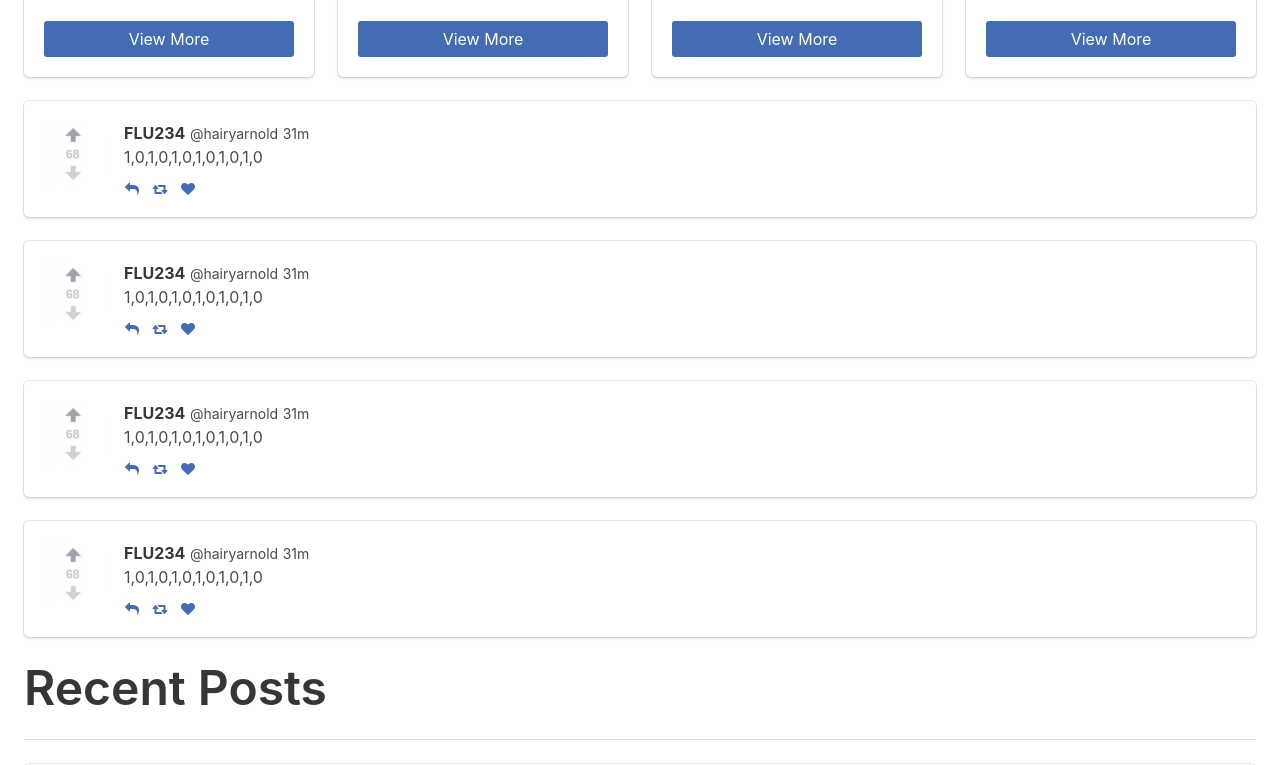
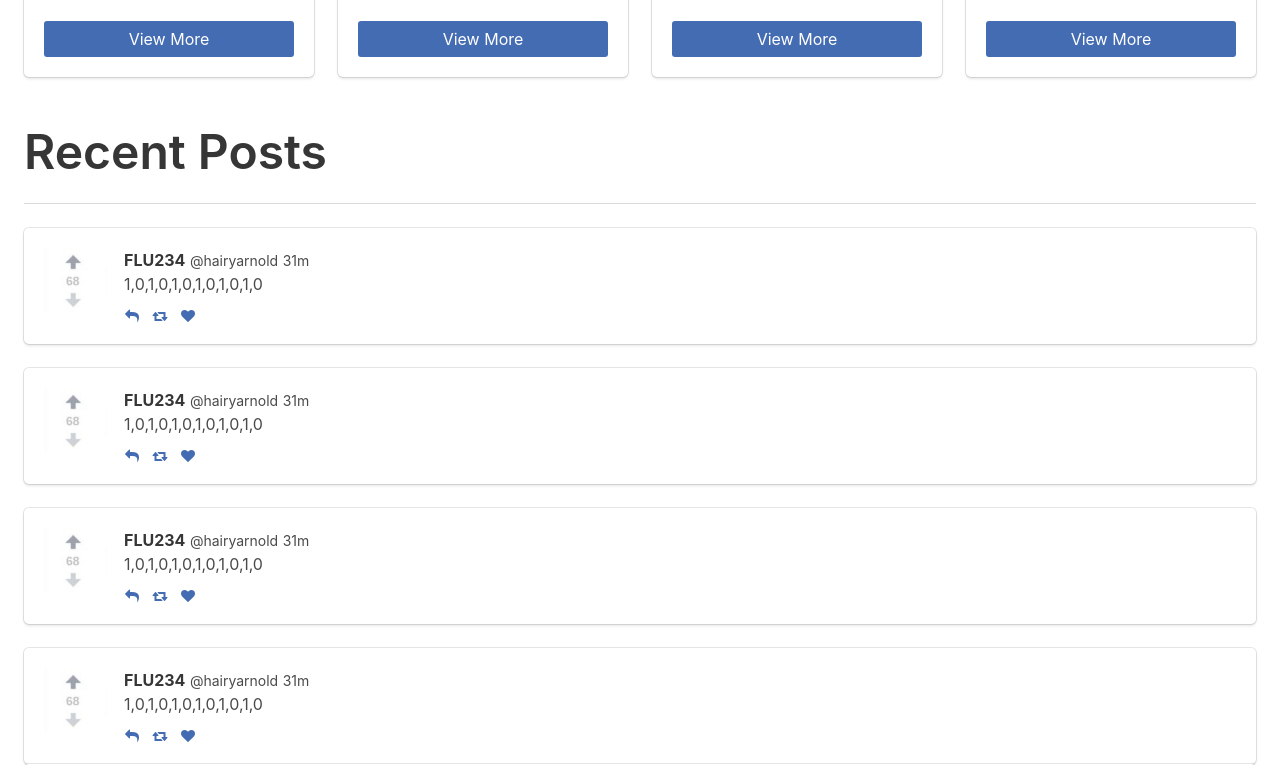
Before and after one commit to valencium/VaxxTracker, a website: page index.html in a window 1280 px wide. Shown: the part 829-1594 px from the top of the page. Drawn offline with nearby package versions, Linux system fonts and the light colour scheme.

Commit message:
added more posts thru handlebar

```diff
--- a/index.html
+++ b/index.html
@@ -159,12 +159,12 @@
 
                 <!--FORUM/REDDIT-LIKE POST-->
                 <div class="column is-12">
+                    <br>
+                    <h1 class="title is-1 is-spaced">Recent Posts</h1>
+                    <hr>
                     <div id="post-rows">
 
                     </div>
-                    <br>
-                    <h1 class="title is-1 is-spaced">Recent Posts</h1>
-                    <hr>
                     <div class="box">
                         <article class="media">
                             <div class="media-left">
@@ -284,9 +284,9 @@
                     <div class="media-content">
                         <div class="content">
                         <p>
-                            <strong>{{name}}</strong> <small>@hairyarnold</small> <small>31m</small>
+                            <strong>{{user}}</strong> <small>@hairyarnold</small> <small>31m</small>
                             <br>
-                            {{occurrence}}
+                            {{post}}
                         </p>
                         </div>
                         <nav class="level is-mobile">
@@ -319,20 +319,20 @@
           var data = {
               posts: [
                   {
-                      name: "FLU234",
-                      occurrence:["1", "0", "1", "0", "1", "0", "1", "0", "1", "0", "1", "0"]
+                      user: "FLU234",
+                      post:["1", "0", "1", "0", "1", "0", "1", "0", "1", "0", "1", "0"]
                   },
                   {
-                      name: "FLU234",
-                      occurrence:["1", "0", "1", "0", "1", "0", "1", "0", "1", "0", "1", "0"]
+                      user: "FLU234",
+                      post:["1", "0", "1", "0", "1", "0", "1", "0", "1", "0", "1", "0"]
                   },
                   {
-                      name: "FLU234",
-                      occurrence:["1", "0", "1", "0", "1", "0", "1", "0", "1", "0", "1", "0"]
+                      user: "FLU234",
+                      post:["1", "0", "1", "0", "1", "0", "1", "0", "1", "0", "1", "0"]
                   },
                   {
-                      name: "FLU234",
-                      occurrence:["1", "0", "1", "0", "1", "0", "1", "0", "1", "0", "1", "0"]
+                      user: "FLU234",
+                      post:["1", "0", "1", "0", "1", "0", "1", "0", "1", "0", "1", "0"]
                   }
               ]
           };
```
